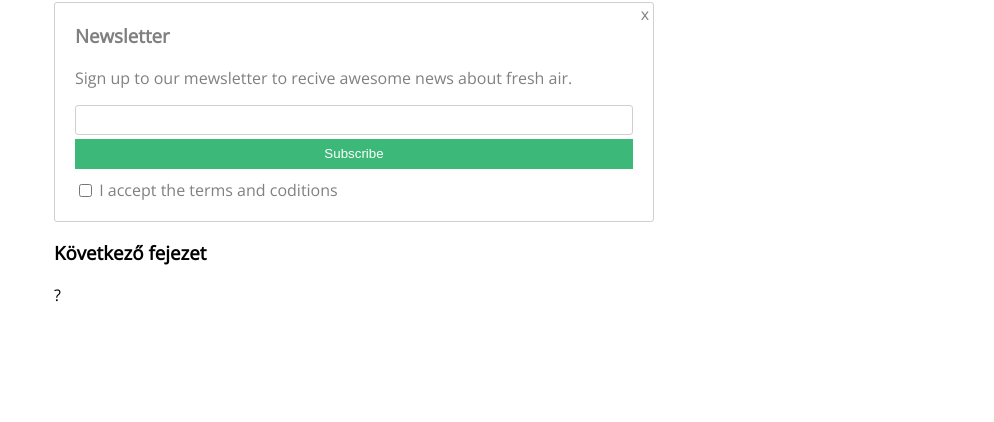
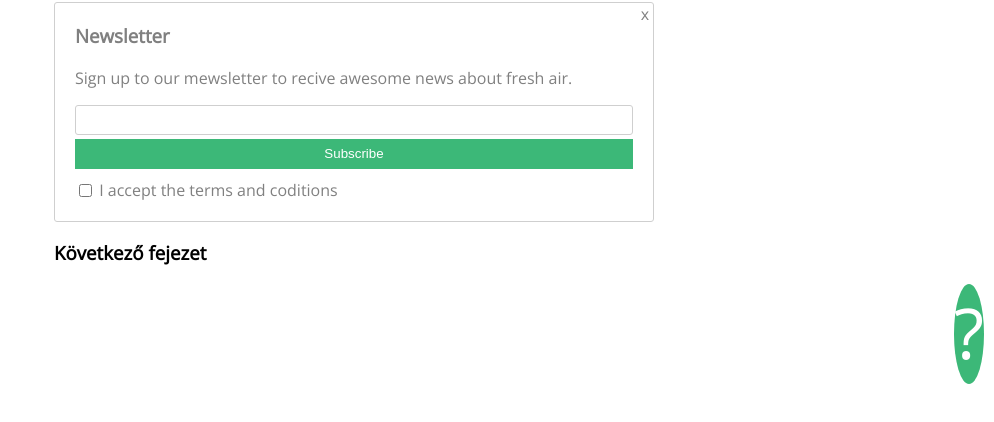
Before and after one commit to NeverBeenOutside/gyakorlas, a plain HTML site: page index.html in a window 1280 px wide. Shown: the part 84-506 px from the top of the page, without its empty margins (286-1280 px from the left). Drawn offline with nearby package versions, Linux system fonts and the light colour scheme.

Commit message:
Update style.css

```diff
--- a/style.css
+++ b/style.css
@@ -51,3 +51,16 @@
     top:0;
     right: 4px;
 }
+
+#questionmark {
+    background-color : #3cb878;
+    color : white;
+    widht : 100px;
+    height : 100px;
+    border-radius : 50%;
+    font-size : 70px;
+    text-align : center;
+    position : fixed;
+    buttom : 10px;
+    right : 10px;
+}
```
